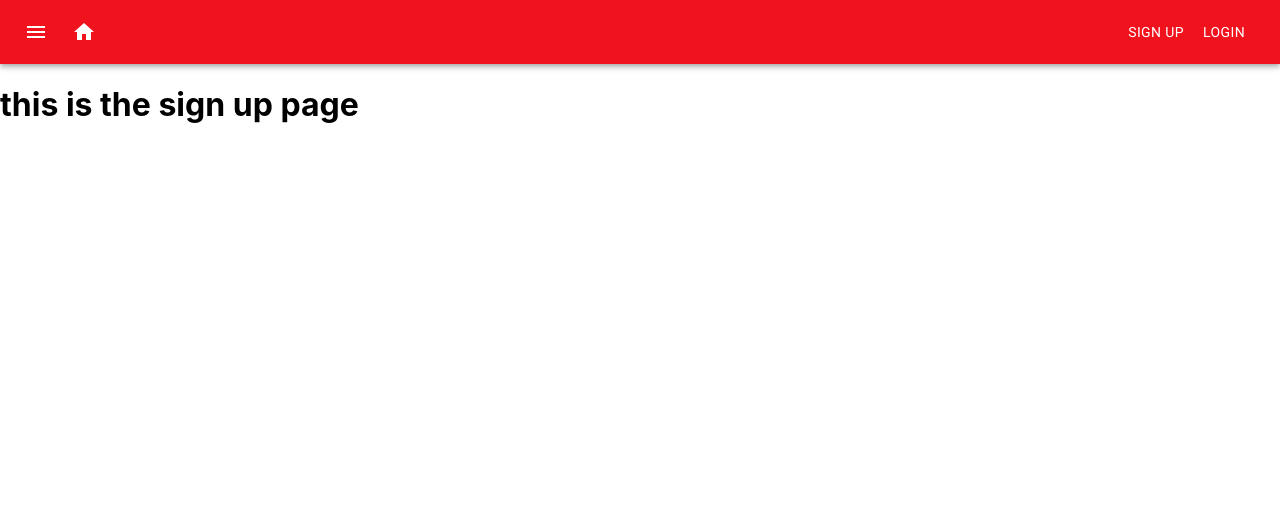
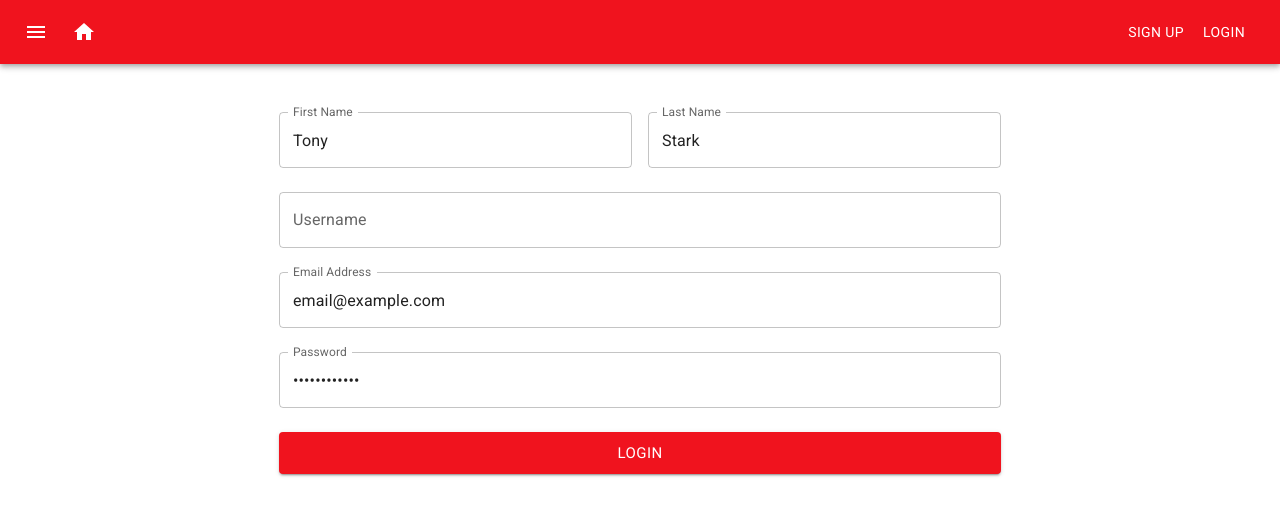
Before and after one commit to tannerfronk/nextjs-aws, a Next.js app: page /signup in a window 1280 px wide. Shown: the top 516 px of the page. Built offline with nearby package versions, Linux system fonts and the light colour scheme.

Commit message:
imported sign up component

```diff
--- a/pages/signup/index.js
+++ b/pages/signup/index.js
@@ -1,6 +1,163 @@
-function SignUpPage(){
+import { Box, Button, TextField } from '@mui/material'
+import { Formik } from 'formik'
+import * as Yup from 'yup'
+import { useRouter } from 'next/router'
+
+const style = {
+    display: 'flex',
+    justifyContent: 'center',
+    mt: 4
+}
+
+const SignUpPage = () => {
+
+    const handleRedirect = () => useRouter.push('/')
+
     return (
-        <h1>this is the sign up page</h1>
+        <Box sx={style}>
+            <Formik
+                initialValues={{
+                    email: 'email@example.com',
+                    password: 'ChangeMe123!',
+                    firstName: 'Tony',
+                    lastName: 'Stark',
+                    userName: ''
+                }}
+                validationSchema={Yup.object().shape({
+                    firstName: Yup.string()
+                        .required('First Name is required'),
+                    lastName: Yup.string()
+                        .required('Last Name is required'),
+                    userName: Yup.string()
+                        .min(3, 'Must be at least 4 characters')
+                        .max(25, 'Cannot be longer than 25 characters')
+                        .required('Username is required'),
+                    email: Yup.string()
+                        .email('Must be a valid email')
+                        .max(255)
+                        .required('Email is required'),
+                    password: Yup.string()
+                        .min(8, 'Must be at least 8 characters')
+                        .max(255)
+                        .required('Password is required')
+                })}
+                onSubmit={async (value, { setErrors, setStatus, setSubmitting }) => {
+                    try {
+                        setStatus({ success: true })
+                        setSubmitting(false)
+                        await identity.signup({
+                            email: value.email,
+                            password: value.password,
+                            user_metadata: {
+                                firstName: value.firstName,
+                                lastName: value.lastName,
+                                userName: value.userName
+                            }
+                        }).then(() => {
+                            handleRedirect()
+                            console.log('successfully submitted')
+                        })
+                    } catch (e) {
+                        console.log(e)
+                        setStatus({ success: false })
+                        setErrors({ submit: e.message })
+                        setSubmitting(false)
+                    }
+                }}
+            >
+                {({
+                    errors,
+                    values,
+                    handleSubmit,
+                    handleBlur,
+                    handleChange,
+                    isSubmitting,
+                    touched
+                }) => (
+                    <form noValidate onSubmit={handleSubmit}>
+                        <Box sx={{ display: 'flex', flexDirection: 'row' }}>
+                            <TextField
+                                sx={{ mr: 1 }}
+                                error={Boolean(touched.firstName && errors.firstName)}
+                                fullWidth
+                                helperText={touched.firstName && errors.firstName}
+                                label="First Name"
+                                margin="normal"
+                                name="firstName"
+                                onBlur={handleBlur}
+                                onChange={handleChange}
+                                type="text"
+                                variant="outlined"
+                                value={values.firstName}
+                            />
+                            <TextField
+                                sx={{ ml: 1 }}
+                                error={Boolean(touched.lastName && errors.lastName)}
+                                fullWidth
+                                helperText={touched.lastName && errors.lastName}
+                                label="Last Name"
+                                margin="normal"
+                                name="lastName"
+                                onBlur={handleBlur}
+                                onChange={handleChange}
+                                type="text"
+                                variant="outlined"
+                                value={values.lastName}
+                            />
+                        </Box>
+                        <TextField
+                            error={Boolean(touched.userName && errors.userName)}
+                            fullWidth
+                            helperText={touched.userName && errors.userName}
+                            label="Username"
+                            margin="normal"
+                            name="userName"
+                            onBlur={handleBlur}
+                            onChange={handleChange}
+                            type="text"
+                            variant="outlined"
+                            value={values.userName}
+                        />
+                        <TextField
+                            error={Boolean(touched.email && errors.email)}
+                            fullWidth
+                            helperText={touched.email && errors.email}
+                            label="Email Address"
+                            margin="normal"
+                            name="email"
+                            onBlur={handleBlur}
+                            onChange={handleChange}
+                            type="email"
+                            variant="outlined"
+                            value={values.email}
+                        />
+                        <TextField
+                            error={Boolean(touched.password && errors.password)}
+                            fullWidth
+                            helperText={touched.password && errors.password}
+                            label="Password"
+                            margin="normal"
+                            name="password"
+                            onBlur={handleBlur}
+                            onChange={handleChange}
+                            type="password"
+                            variant="outlined"
+                            value={values.password}
+                        />
+                        <Button
+                            sx={{ mt: 2, backgroundColor: '#F0131E' }}
+                            disabled={isSubmitting}
+                            fullWidth
+                            size="large"
+                            variant="contained"
+                            type="submit"
+                        >
+                            Login
+                        </Button>
+                    </form>
+                )}
+            </Formik>
+        </Box>
     )
 }
 
```
